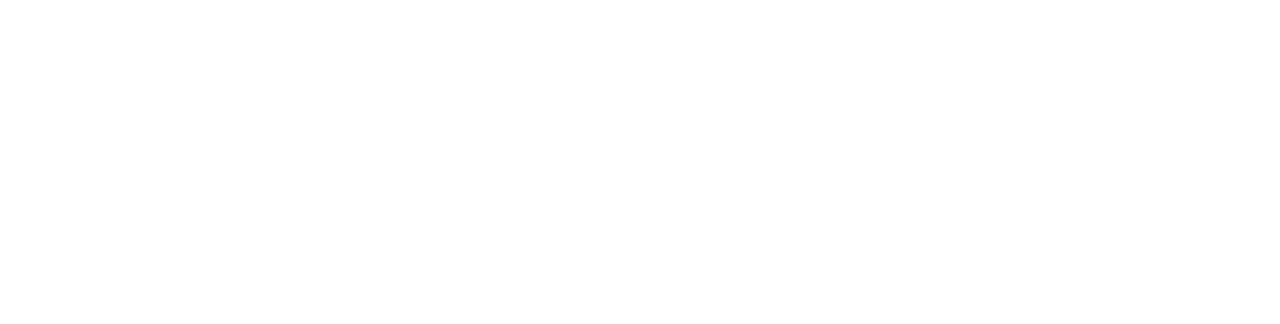
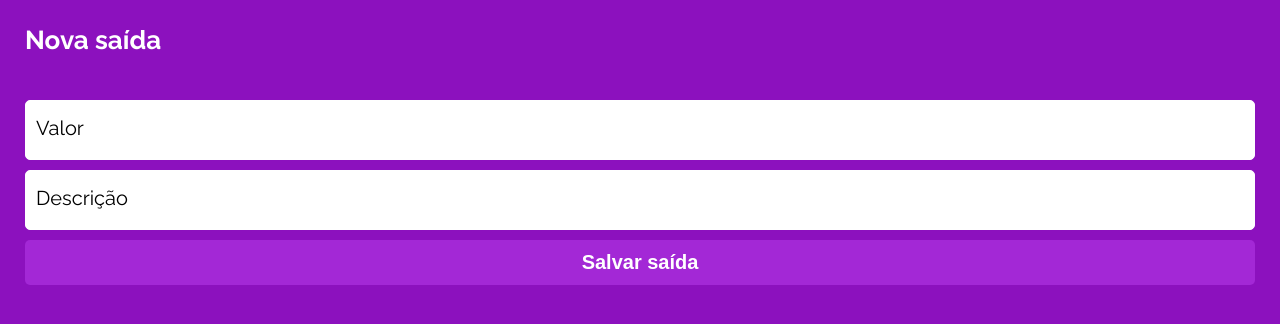
Before and after one commit to Caio-Coldebella/projeto13-mywallet-front, a React (Create React App) app: page /home/new-debt in a window 1280 px wide. Shown: the top 324 px of the page. Built offline with nearby package versions, Linux system fonts and the light colour scheme.

Commit message:
criação de tela de novas saidas e organização da funcao de submit entra/saida em um arquivo separado

```diff
--- a/src/elements/HomeScreen.js
+++ b/src/elements/HomeScreen.js
@@ -3,7 +3,7 @@
 import { useContext, useEffect, useState } from "react";
 import { useNavigate } from "react-router-dom";
 import TokenContext from "../contexts/TokenContext";
-import { DashCircle,PlusCircle,BoxArrowRight } from 'react-bootstrap-icons';
+import { DashCircle,PlusCircle,BoxArrowRight} from 'react-bootstrap-icons';
 import axios from "axios";
 import Transaction from "./Transaction";
 
@@ -11,6 +11,7 @@
     const tk = useContext(TokenContext);
     const navigate = useNavigate();
     const [userdata, setUserdata] = useState({});
+    const [empty,setEmpty] = useState(true);
     useEffect(()=>{
         setInterval(()=>{
             axios.post("http://localhost:5000/status",{token: tk.token});
@@ -20,11 +21,14 @@
         const promisse = axios.get("http://localhost:5000/home",{headers:{Authentication:tk.token}});
         promisse.then(res=>{
             setUserdata(res.data);
+            if(res.data.transactions.length > 0){
+                setEmpty(false);
+            }
         });
         promisse.catch(()=>{
             navigate('/');
         });
-    },[]);
+    },[navigate,tk.token]);
     return(
         <>
         <styles.BACKGROUND>
@@ -33,8 +37,9 @@
                 <BoxArrowRight size={25} color="#FFFFFF"/>
             </TOP>
             <REGISTERBOX>
-                {userdata.transactions?userdata.transactions.map((item,index) =>{return <Transaction key={index} name={item.name} date={item.date} value={item.value}/>}):null}
-                <TOTAL>
+                {userdata.transactions?(userdata.transactions.length>0?userdata.transactions.map((item,index) =>{return <Transaction key={index} name={item.name} date={item.date} value={item.value}/>}):
+                <EMPTY>Não há registros de entrada ou saída</EMPTY>):null}
+                <TOTAL empty={empty}>
                     <p>SALDO</p>
                    {userdata.total>=0?<POS>{String(userdata.total)}</POS>:<NEG>{String(userdata.total*-1)}</NEG>}
                 </TOTAL>
@@ -99,7 +104,12 @@
     position: fixed;
     bottom: 145px;
     z-index: 1;
-    display: flex;
+    display: ${props =>{
+        if(props.empty){
+            return "none";
+        }
+        return "flex";
+    }};
     justify-content: space-between;
     align-items: flex-start;
     width: calc(100% - 50px);
@@ -120,3 +130,9 @@
     font-weight: 400;
     margin-right: 10px;
 `;
+const EMPTY = styled.p`
+    text-align: center;
+    margin: auto 20% auto 20%;
+    color: #868686;
+    font-size: 20px;
+`;
--- a/src/elements/NewdebtScreen.js
+++ b/src/elements/NewdebtScreen.js
@@ -1,6 +1,42 @@
+import styles from "../styles";
+import styled from "styled-components";
+import { useContext, useState } from "react";
+import TokenContext from "../contexts/TokenContext";
+import { useNavigate } from "react-router-dom";
+import sendvalue from "./sendvalue";
+
 export default function NewdebtScreen(){
+    const tk = useContext(TokenContext);
+    const navigate = useNavigate();
+    const [disable,setDisable] = useState(false);
+    const [description,setDescription] = useState("");
+    const [value,setValue] = useState("");
+    function senddebt(event){
+        event.preventDefault();
+        const route = "new-debt";
+        sendvalue(value,setDisable,description,navigate,tk,route);
+    }
     return(
         <>
+        <BACKGROUND>
+            <styles.TOP><p>Nova saída</p></styles.TOP>
+            <styles.FORM onSubmit={senddebt}>
+                <styles.INPUT disable={disable} type="text" required placeholder="Valor" value={value} onChange={e => setValue(e.target.value)}/>
+                <styles.INPUT disable={disable} type="text" required placeholder="Descrição" value={description} onChange={e => setDescription(e.target.value)}/>
+                <styles.BUTTON disable={disable} type="submit">Salvar saída</styles.BUTTON>
+            </styles.FORM>
+        </BACKGROUND>
         </>
     );
 }
+
+const BACKGROUND = styled.div`
+    display: flex;
+    flex-direction: column;
+    align-items: center;
+    justify-content: flex-start;
+    width: 100vw;
+    height: 100vh;
+    padding: 0 25px 0 25px;
+    background-color: #8C11BE;
+`;
--- a/src/elements/NewearnScreen.js
+++ b/src/elements/NewearnScreen.js
@@ -1,10 +1,9 @@
 import styles from "../styles";
 import styled from "styled-components";
-import dayjs from "dayjs";
 import { useContext, useState } from "react";
 import TokenContext from "../contexts/TokenContext";
-import axios from "axios";
 import { useNavigate } from "react-router-dom";
+import sendvalue from "./sendvalue";
 
 export default function NewearnScreen(){
     const tk = useContext(TokenContext);
@@ -14,32 +13,13 @@
     const [value,setValue] = useState("");
     function sendearn(event){
         event.preventDefault();
-        const numvalue = Number(value);
-        if(isNaN(numvalue)){
-            alert("Insira um valor numérico no campo \"Valor\"");
-            return;
-        }
-        setDisable(true);
-        const date = dayjs().format('DD/MM');
-        const objpost = {
-            name: description,
-            date: date,
-            value: numvalue
-        };
-        const promisse = axios.post("http://localhost:5000/home/new-earn",objpost,{headers:{Authentication:tk.token}});
-        promisse.then(() => {navigate("/home");})
-        promisse.catch((res)=> {
-            if(res.response.status === 400){
-                alert("Preencha os campos valor e descrição");
-            }else if(res.response.status === 500){
-                navigate('/');
-            }
-            setDisable(false);});
+        const route = "new-earn";
+        sendvalue(value,setDisable,description,navigate,tk,route);
     }
     return(
         <>
         <BACKGROUND>
-            <TOP><p>Nova entrada</p></TOP>
+            <styles.TOP><p>Nova entrada</p></styles.TOP>
             <styles.FORM onSubmit={sendearn}>
                 <styles.INPUT disable={disable} type="text" required placeholder="Valor" value={value} onChange={e => setValue(e.target.value)}/>
                 <styles.INPUT disable={disable} type="text" required placeholder="Descrição" value={description} onChange={e => setDescription(e.target.value)}/>
@@ -50,17 +30,6 @@
     );
 }
 
-const TOP = styled.div`
-    display: flex;
-    align-items: center;
-    justify-content: flex-start;
-    width: 100%;
-    height: 80px;
-    margin-bottom: 20px;
-    font-size: 26px;
-    font-weight: bold;
-    color: #FFFFFF;
-`;
 const BACKGROUND = styled.div`
     display: flex;
     flex-direction: column;
--- /dev/null
+++ b/src/elements/sendvalue.js
@@ -0,0 +1,26 @@
+import dayjs from "dayjs";
+import axios from "axios";
+
+export default function sendvalue(value,setDisable,description,navigate,tk,route){
+    const numvalue = Number(value);
+    if(isNaN(numvalue)){
+        alert("Insira um valor numérico no campo \"Valor\"");
+        return;
+    }
+    setDisable(true);
+    const date = dayjs().format('DD/MM');
+    const objpost = {
+        name: description,
+        date: date,
+        value: numvalue
+    };
+    const promisse = axios.post(`http://localhost:5000/home/${route}`,objpost,{headers:{Authentication:tk.token}});
+    promisse.then(() => {navigate("/home");})
+    promisse.catch((res)=> {
+        if(res.response.status === 400){
+            alert("Preencha os campos valor e descrição");
+        }else if(res.response.status === 500){
+            navigate('/');
+        }
+        setDisable(false);});
+}
--- a/src/styles.js
+++ b/src/styles.js
@@ -58,13 +58,24 @@
         cursor: pointer;
     }
 `;
-
+const TOP = styled.div`
+    display: flex;
+    align-items: center;
+    justify-content: flex-start;
+    width: 100%;
+    height: 80px;
+    margin-bottom: 20px;
+    font-size: 26px;
+    font-weight: bold;
+    color: #FFFFFF;
+`;
 const styles = {
     BACKGROUND: BACKGROUND,
     LOGO: LOGO,
     FORM: FORM,
     INPUT: INPUT,
     BUTTON: BUTTON,
-    LINK: LINK
+    LINK: LINK,
+    TOP: TOP
 }
 export default styles;
```
